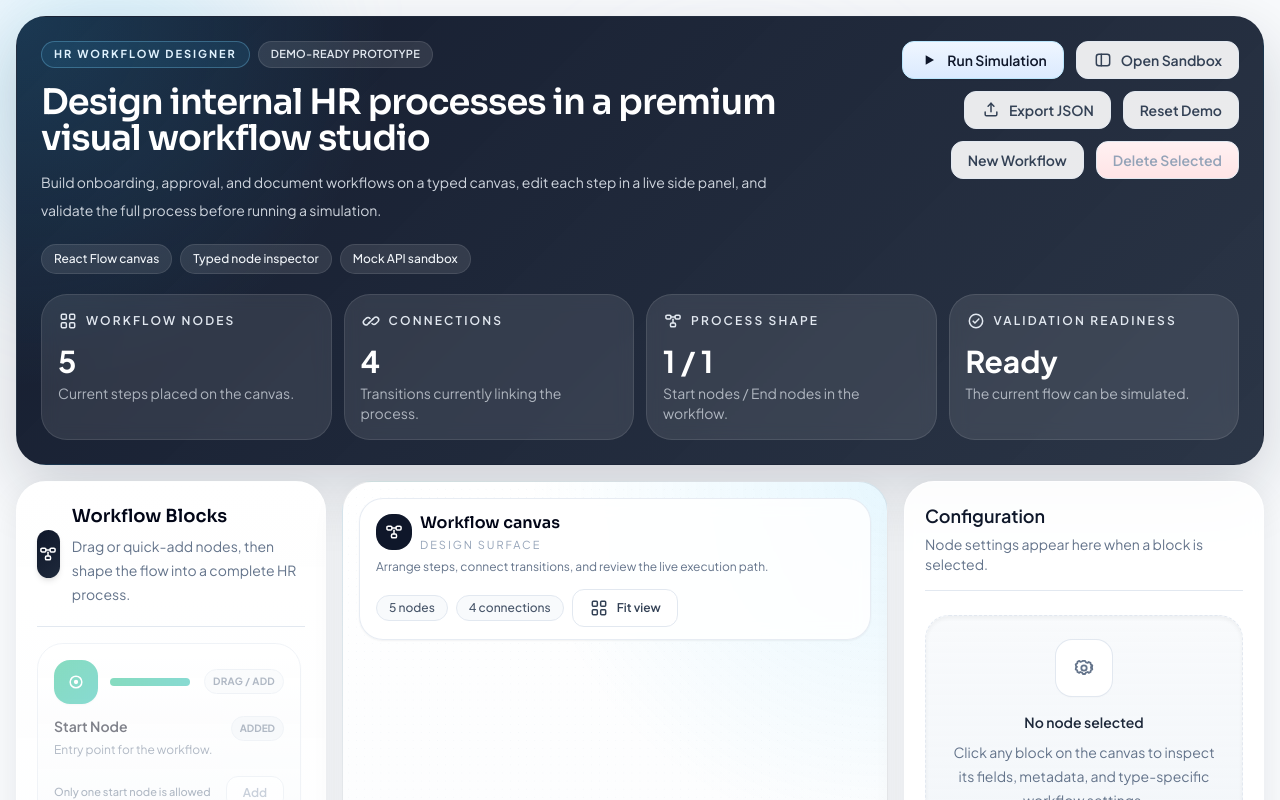
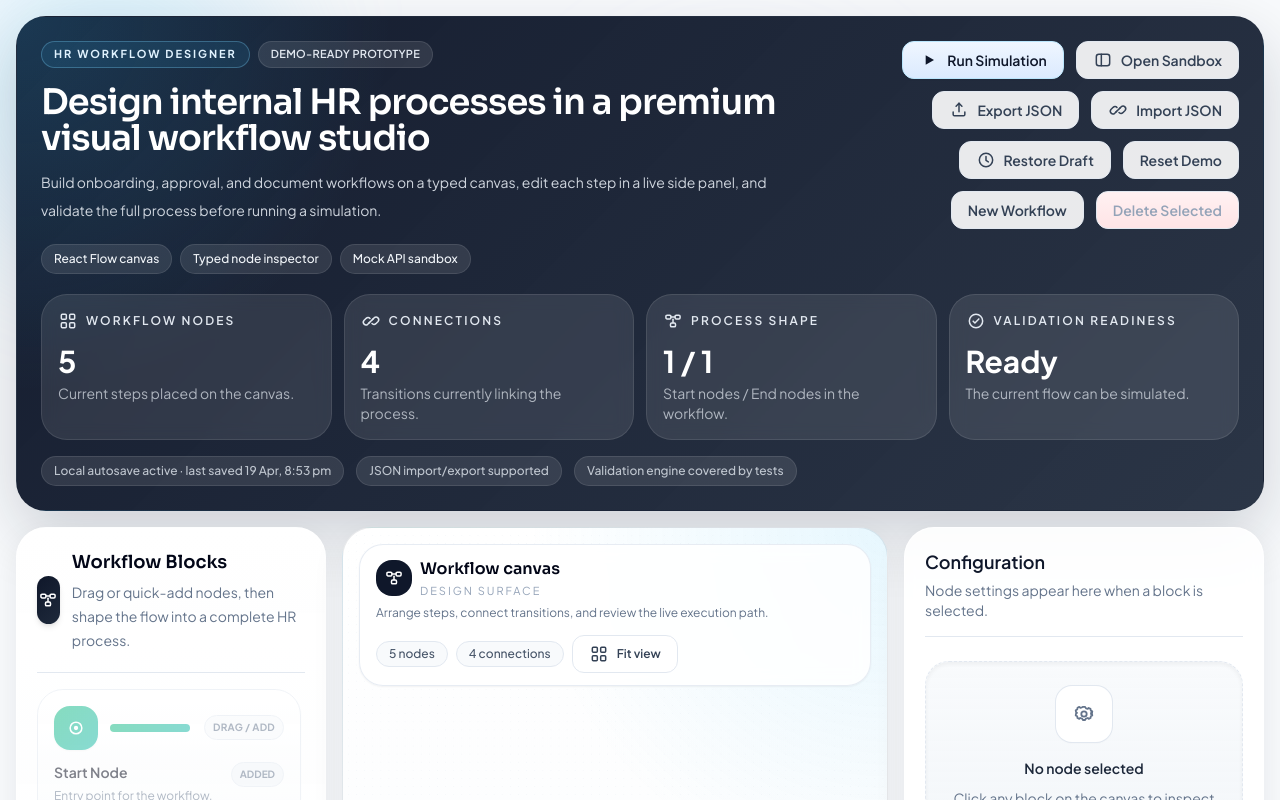
Before and after one commit to Abhishek-dev69/Tredence, a React (Vite) app: page / in a window 1280 px wide. Shown: the top 800 px of the page. Built offline with nearby package versions, Linux system fonts and the light colour scheme.

Commit message:
feat: add workflow import and draft restore actions

```diff
--- a/src/components/layout/AppShell.tsx
+++ b/src/components/layout/AppShell.tsx
@@ -1,4 +1,4 @@
-import { useMemo } from 'react';
+import { useMemo, useRef, type ChangeEvent } from 'react';
 import { Button } from '@/components/common/Button';
 import { Icon } from '@/components/common/Icons';
 import { WorkflowCanvas } from '@/components/canvas/WorkflowCanvas';
@@ -7,6 +7,7 @@ import { SandboxDrawer } from '@/components/sandbox/SandboxDrawer';
 import { NodePalette } from '@/components/sidebar/NodePalette';
 import { useWorkflowStore } from '@/features/workflow/store/workflowStore';
 import { serializeWorkflow } from '@/features/workflow/serializers/workflowSerializer';
+import { loadWorkflowDraft } from '@/services/api/workflowDraftStorage';
 
 function downloadJsonFile(content: string, filename: string) {
   const blob = new Blob([content], { type: 'application/json' });
@@ -19,14 +20,19 @@ function downloadJsonFile(content: string, filename: string) {
 }
 
 export function AppShell() {
+  const importInputRef = useRef<HTMLInputElement | null>(null);
   const nodes = useWorkflowStore((state) => state.nodes);
   const edges = useWorkflowStore((state) => state.edges);
   const selectedNodeId = useWorkflowStore((state) => state.selectedNodeId);
+  const draftAvailable = useWorkflowStore((state) => state.draftAvailable);
+  const lastSavedAt = useWorkflowStore((state) => state.lastSavedAt);
   const runSimulation = useWorkflowStore((state) => state.runSimulation);
   const resetToDemo = useWorkflowStore((state) => state.resetToDemo);
   const clearWorkflow = useWorkflowStore((state) => state.clearWorkflow);
   const deleteSelectedNode = useWorkflowStore((state) => state.deleteSelectedNode);
   const openSandbox = useWorkflowStore((state) => state.openSandbox);
+  const importWorkflow = useWorkflowStore((state) => state.importWorkflow);
+  const setSandboxError = useWorkflowStore((state) => state.setSandboxError);
   const validation = useWorkflowStore((state) => state.validation);
 
   const summary = useMemo(() => {
@@ -45,6 +51,49 @@ export function AppShell() {
     const payload = serializeWorkflow(nodes, edges);
     downloadJsonFile(JSON.stringify(payload, null, 2), 'hr-workflow-designer-export.json');
   };
+
+  const handleImportClick = () => {
+    importInputRef.current?.click();
+  };
+
+  const handleImportFile = async (event: ChangeEvent<HTMLInputElement>) => {
+    const file = event.target.files?.[0];
+    if (!file) {
+      return;
+    }
+
+    try {
+      const text = await file.text();
+      const parsed = JSON.parse(text);
+      importWorkflow(parsed);
+    } catch {
+      setSandboxError('The selected file is not valid workflow JSON. Export a workflow from this app and try again.');
+    } finally {
+      event.target.value = '';
+    }
+  };
+
+  const handleRestoreDraft = () => {
+    const draft = loadWorkflowDraft();
+    if (!draft) {
+      return;
+    }
+
+    importWorkflow(draft.workflow);
+  };
+
+  const savedAtLabel = useMemo(() => {
+    if (!lastSavedAt) {
+      return null;
+    }
+
+    return new Intl.DateTimeFormat('en-IN', {
+      hour: 'numeric',
+      minute: '2-digit',
+      day: 'numeric',
+      month: 'short',
+    }).format(lastSavedAt);
+  }, [lastSavedAt]);
 
   return (
     <div className="relative min-h-screen overflow-hidden px-4 py-4">
@@ -99,6 +148,16 @@ export function AppShell() {
                 <span className="mr-2 inline-flex"><Icon name="export" className="h-4 w-4" /></span>
                 Export JSON
               </Button>
+              <Button variant="ghost" onClick={handleImportClick}>
+                <span className="mr-2 inline-flex"><Icon name="link" className="h-4 w-4" /></span>
+                Import JSON
+              </Button>
+              {draftAvailable ? (
+                <Button variant="ghost" onClick={handleRestoreDraft}>
+                  <span className="mr-2 inline-flex"><Icon name="clock" className="h-4 w-4" /></span>
+                  Restore Draft
+                </Button>
+              ) : null}
               <Button variant="ghost" onClick={resetToDemo}>
                 Reset Demo
               </Button>
@@ -110,6 +169,14 @@ export function AppShell() {
               </Button>
             </div>
           </div>
+
+          <input
+            ref={importInputRef}
+            type="file"
+            accept="application/json"
+            className="hidden"
+            onChange={handleImportFile}
+          />
 
           <div className="mt-5 grid gap-3 md:grid-cols-2 xl:grid-cols-4">
             <div className="rounded-[26px] border border-white/10 bg-white/10 px-4 py-4 backdrop-blur">
@@ -149,6 +216,18 @@ export function AppShell() {
               </p>
             </div>
           </div>
+
+          <div className="mt-4 flex flex-wrap items-center gap-3 text-xs text-slate-200/80">
+            <span className="rounded-full border border-white/10 bg-white/10 px-3 py-1.5 font-medium">
+              Local autosave {savedAtLabel ? `active · last saved ${savedAtLabel}` : 'active'}
+            </span>
+            <span className="rounded-full border border-white/10 bg-white/10 px-3 py-1.5 font-medium">
+              JSON import/export supported
+            </span>
+            <span className="rounded-full border border-white/10 bg-white/10 px-3 py-1.5 font-medium">
+              Validation engine covered by tests
+            </span>
+          </div>
         </header>
 
         <div className="grid min-h-0 flex-1 gap-4 xl:grid-cols-[310px_minmax(0,1fr)_360px]">
```
